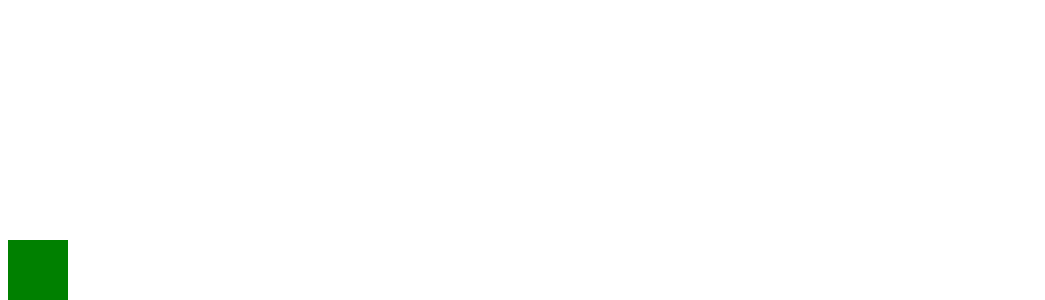
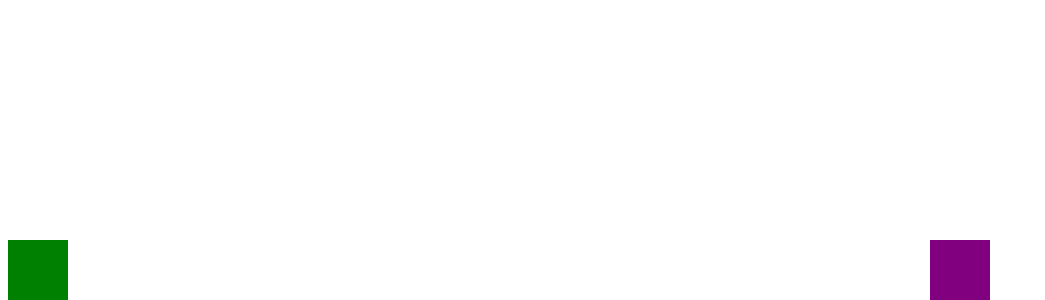
Before and after one commit to Burntroll/Dinosaurs-Game, a plain HTML site: page index.html in a window 1280 px wide. Shown: the part 500-800 px from the top of the page, without its empty margins (0-1045 px from the left). Drawn offline with Linux system fonts and the light colour scheme.

Commit message:
Criacao da dinamica do cactus

```diff
--- a/script.js
+++ b/script.js
@@ -1,13 +1,21 @@
 const dino = document.querySelector('.dino');
+const background = document.querySelector('.background');
+
+let isJumping = false;
 
 function handleKeyUp(event) {
     if (event.keyCode === 32) {
-        jump();
+        if (!isJumping) {
+            jump();
+        }
     }
 }
 
 function jump() {
     let position = 0;
+
+    isJumping = true;
+
     let upInterval = setInterval(() => {
         if (position >= 150) {
             clearInterval(upInterval);
@@ -16,6 +24,7 @@ function jump() {
             let downInterval = setInterval(() => {
                 if (position <= 20) {
                     clearInterval(downInterval);
+                    isJumping = false;
                 }
                 position -= 20;
                 dino.style.bottom = position + "px";
@@ -29,4 +38,28 @@ function jump() {
     }, 20)
 }
 
+function createCactus() {
+    const cactus = document.createElement('div');
+    let cactusPosition = 1000;
+    let randomTime = Math.random() * 5000;
+
+    cactus.classList.add('cactus');
+    cactus.style.left = 1000 + 'px';
+    background.appendChild(cactus);
+
+    let leftInterval = setInterval(() => {
+        if (cactusPosition < -60) {
+            clearInterval(leftInterval);
+            background.removeChild(cactus);
+        } else {
+            cactusPosition -= 10;
+            cactus.style.left = cactusPosition + 'px';
+        }
+    }, 20)
+
+    setTimeout(createCactus, randomTime)
+}
+
+createCactus();
+
 document.addEventListener('keyup', handleKeyUp);
--- a/style.css
+++ b/style.css
@@ -5,3 +5,11 @@
     position: absolute;
     bottom: 0;
 }
+
+.cactus {
+    width: 60px;
+    height: 60px;
+    background-color: purple;
+    position: absolute;
+    bottom: 0;
+}
```
